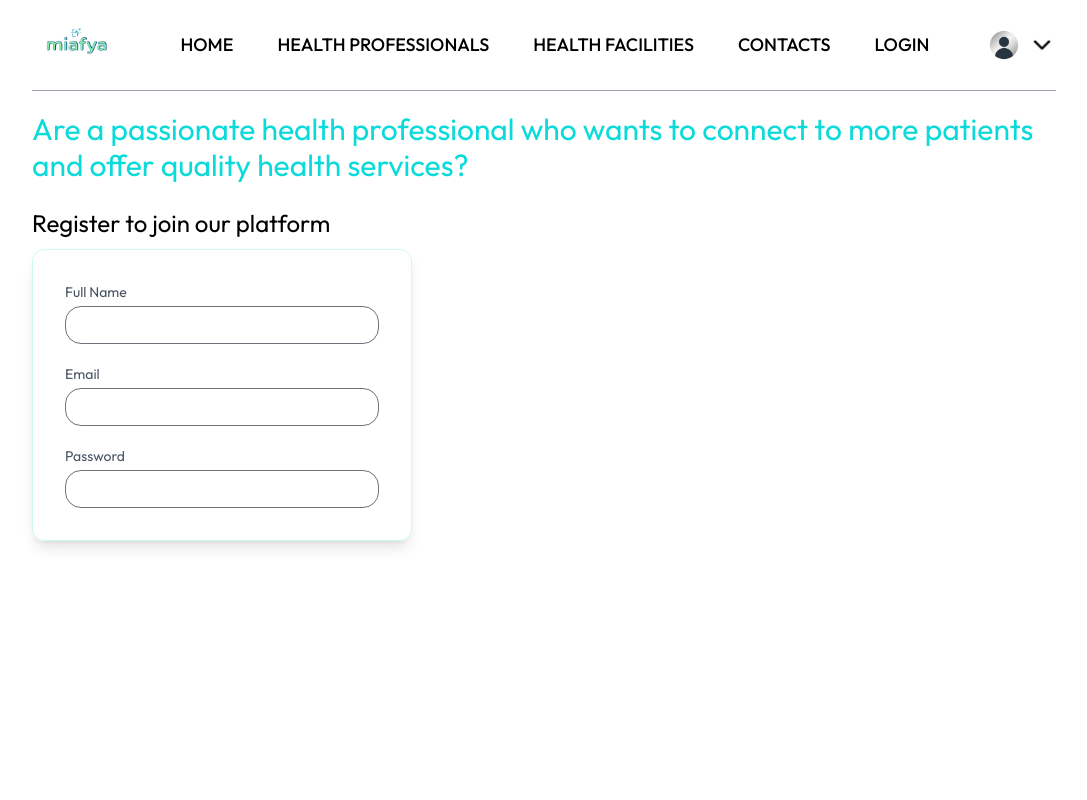
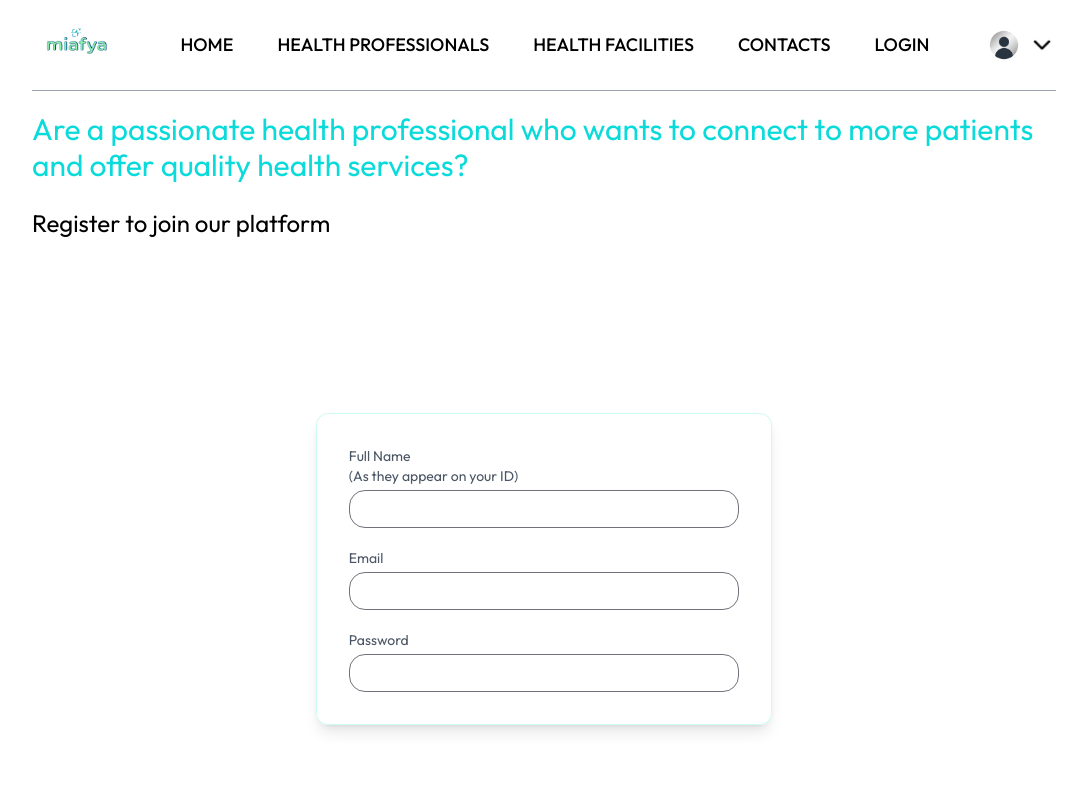
Before and after one commit to maxk254/miafya-web-app, a React (Vite) app: page /docReg in a window 1280 px wide. Shown: the top 800 px of the page, without its empty margins (96-1183 px from the left). Built offline with nearby package versions, Linux system fonts and the light colour scheme; no server answers.

Commit message:
changes made

```diff
--- a/src/pages/DocReg.jsx
+++ b/src/pages/DocReg.jsx
@@ -9,17 +9,17 @@ const DocReg = () => {
     event.preventDefualt()
   }
   return (
-    <div>
+    <div className="scroll-auto">
       <h1 className="text-primary text-3xl">
         Are a passionate health professional who wants to connect to more
         patients and offer quality health services?
       </h1>
       <br />
       <h3 className="text-2xl mb-2.5">Register to join our platform</h3>
-      <form className="min-h-[80vh] w-5" action="submit">
+      <form className="min-h-[80vh] flex items-center" action="submit">
         <div className='flex flex-col gap-5 m-auto  p-8 min-w[340px] sm:min-w-95 border border-teal-100 rounded-xl text-gray-600 text-sm shadow-lg  bg-teal-50"'>
           <div className="w-full">
-            <p>Full Name</p>
+            <p>Full Name</p> <span>(As they appear on your ID)</span>
             <input
               className="border border-zinc-500 rounded-2xl w-full p-2 mt-1"
               type="text"
--- a/src/services/api.js
+++ /dev/null
@@ -1,11 +0,0 @@
-import axios from "axios";
-
-axios
-  .get("http://localhost:5000/")
-  .then((response) => {
-    console.log(response.data);
-  })
-  .catch((error) => {
-    // Handle errors
-    console.error("There was an error!", error);
-  });
```
